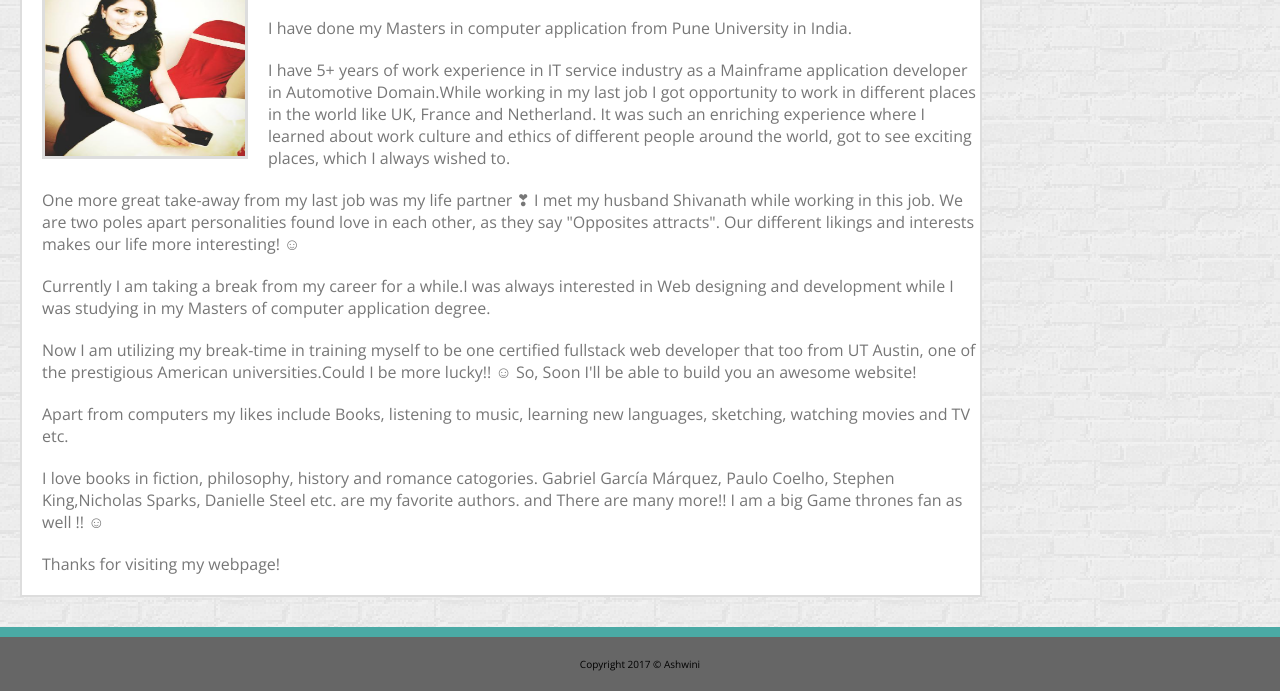
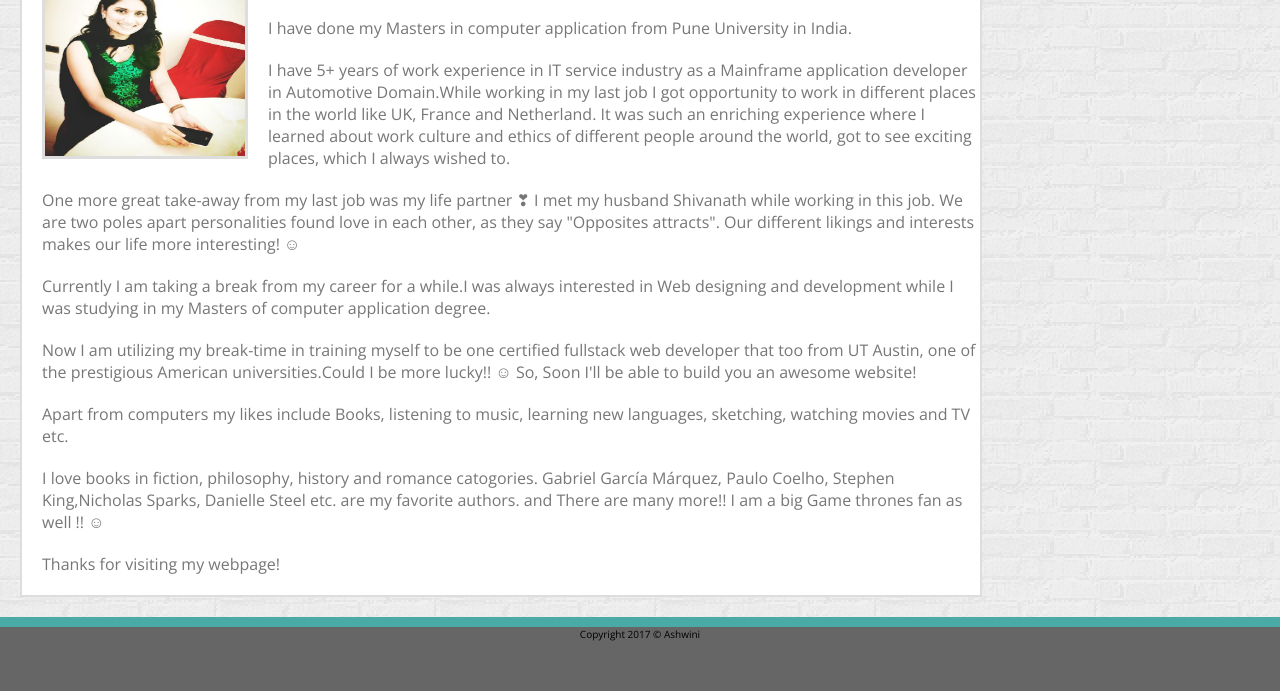
Before and after one commit to ashu-S/Basic-Portfolio, a plain HTML site: page index.html in a window 1280 px wide. Shown: the part 296-987 px from the top of the page. Drawn offline with nearby package versions, Linux system fonts and the light colour scheme.

Commit message:
I have created different HTML files like Index.html Portfolio and Contact to complete my Basic Portfolio. Created a style.css file to give a stylized look and feel to my webpages. Added Sticky footer & hover effects to webpages.

```diff
--- a/assets/CSS/style.css
+++ b/assets/CSS/style.css
@@ -6,8 +6,14 @@
   font-family: 'Open sans';
 }
 
+html {
+    position: relative;
+    min-height: 100%;
+}
+
 body{
     background-image: url("../images/Bg-pattern.png");
+    margin: 0 0 64px; /* bottom = footer height */
 }
 .container {
   max-width: 1240px;
@@ -248,7 +254,11 @@ input[type=submit]{
 
 .footer {
   clear: both;
-  padding: 20px;
+  position: absolute;
+  left: 0;
+  bottom: 0;
+  height: 64px;
+  width: 100%;
   background-color: #666666;
   text-align: center;
   font-size: 10px;
```
